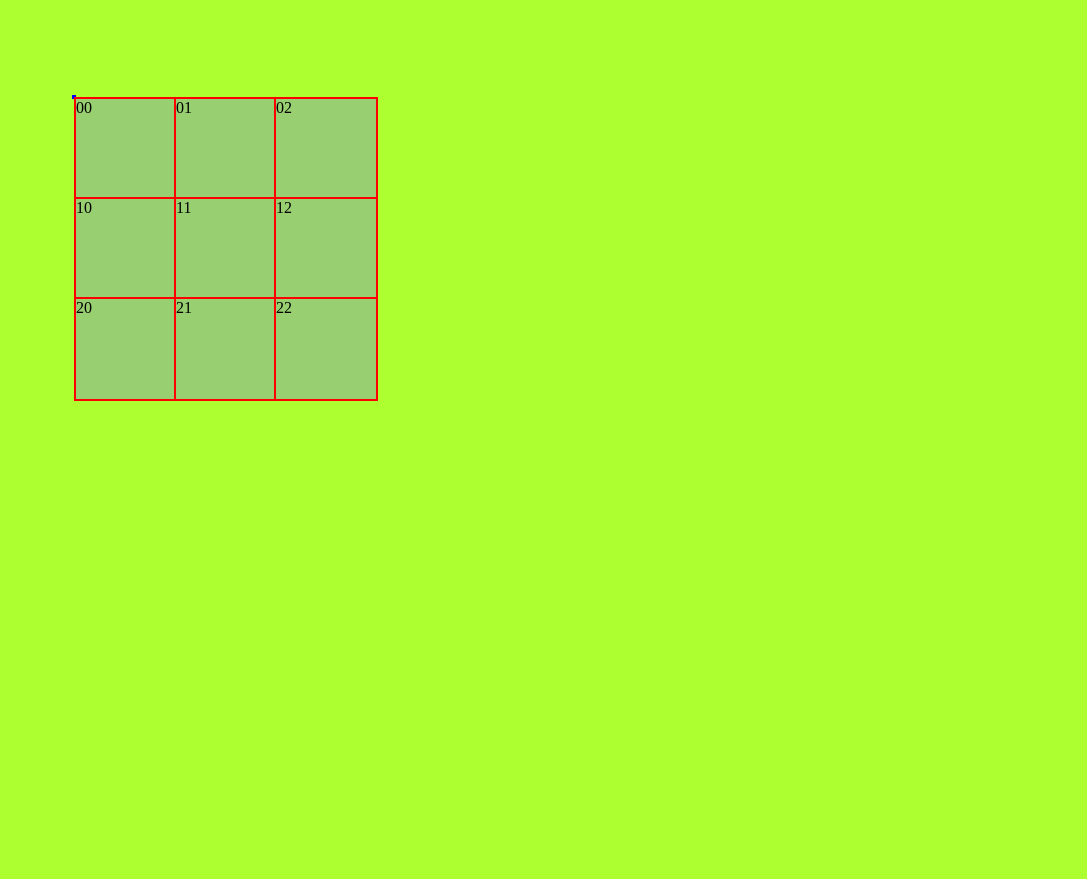
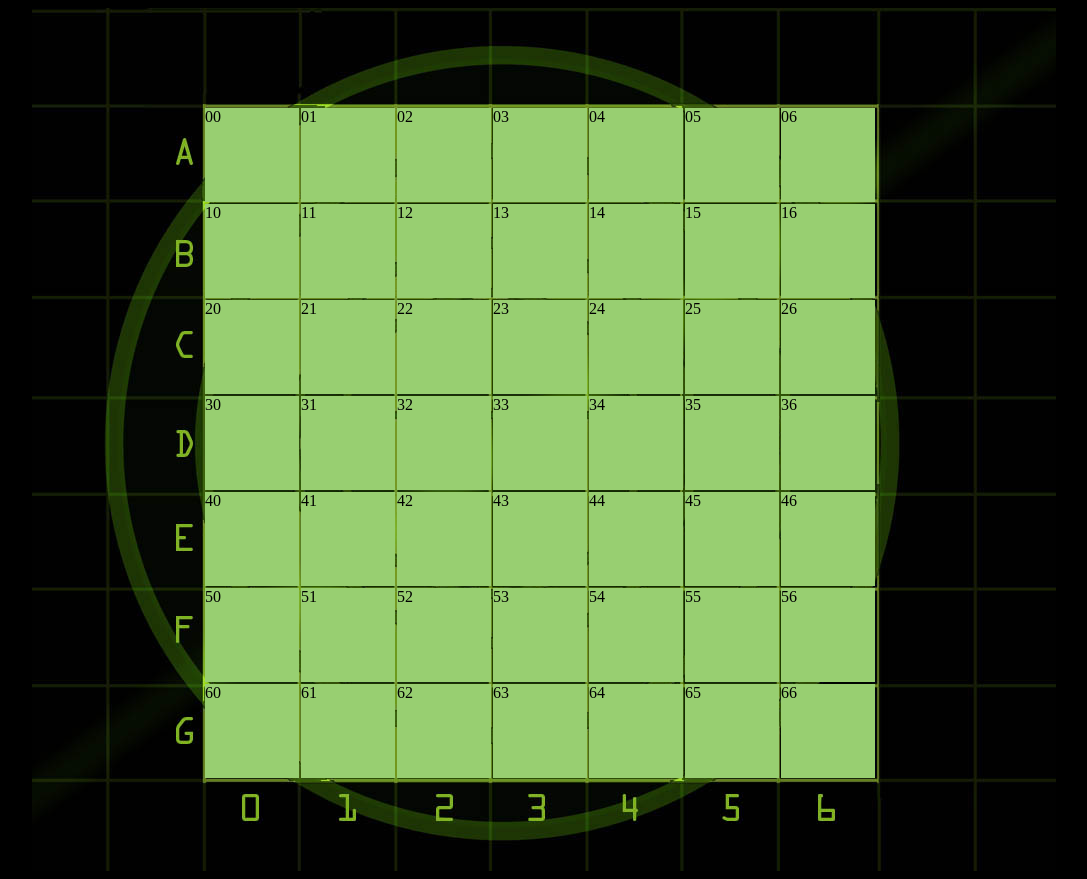
Before and after one commit to uchenick55/sbrrt, a React (Create React App) app: page / in a window 1280 px wide. Shown: the whole page, without its empty margins (96-1183 px from the left). Before the commit the page ends 800 px from the top, so only its background shows below. Built offline with nearby package versions, Linux system fonts and the light colour scheme.

Commit message:
вывел background поля, добавил все 7 полей и отступы

```diff
--- a/src/components/SeaBattle.jsx
+++ b/src/components/SeaBattle.jsx
@@ -7,7 +7,8 @@ const SeaBattle = ({MainField}) => {
         console.log(cellY  + "" + cellX)
     }
 
-    return <div className={classes.FieldClass}>
+    return <div className={classes.mainBoard}>
+        <div className={classes.FieldClass}>
             {MainField.map(m=>{
                 return m.map(cell=>{
                     const id =  cell.y + "" +  cell.x
@@ -15,8 +16,8 @@ const SeaBattle = ({MainField}) => {
                         key={id}
                         id={id}
                         style={{
-                                left: `${cell.x*100}px`,
-                                top: `${cell.y*100}px`,
+                            left: `${cell.x*96}px`,/*шаг ячеек по горизонтали*/
+                            top: `${cell.y*96}px`,/*шаг ячеек по вертикали*/
                         }}
                         className={classes.cellClass} //остальные классы
                         onClick={()=>{
@@ -26,6 +27,7 @@ const SeaBattle = ({MainField}) => {
                 })
             })}
         </div>
+    </div>
 
 }
 
--- a/src/components/seaBattle.module.css
+++ b/src/components/seaBattle.module.css
@@ -1,5 +1,5 @@
 body {
-    background-color: greenyellow;
+    background-color: black;
 }
 
 .mainBoard {
@@ -7,7 +7,7 @@ body {
     width: 1024px;
     height: 863px;
     margin: auto;
-    /*background: url("./board.jpg");*/
+    background: url("./board.jpg");
 }
 
 .messageArea {
@@ -19,18 +19,16 @@ body {
 
 .FieldClass {
     position: absolute;
-    left: 168px;
-    top: 95px;
-    border: 2px solid blue;
+    left: 173px;
+    top: 100px;
 
 }
 
 .cellClass {
     position: absolute;
     background: #98CF71;
-    border: 2px solid red;
-    width: 100px;
-    height: 100px;
+    width: 94px; /*размеры самой ячейки по горизонтали*/
+    height: 94px;/*размеры самой ячейки по вертикали*/
 }
 
 form {
--- a/src/redux/data-reducer.ts
+++ b/src/redux/data-reducer.ts
@@ -52,7 +52,7 @@ type initialStateType = {
 
 }
 const initialState: initialStateType = { //стейт по умолчанию
-    boardSize:3,// размер клеток поля
+    boardSize:7,// размер клеток поля
     numShips: 3,// количество кораблей
     shipLength: 3,//длина кораблей
     shipsSunk:0, // сколько кораблей уже потоплено
```
Lines whose indentation alone changed are shown as unchanged.
